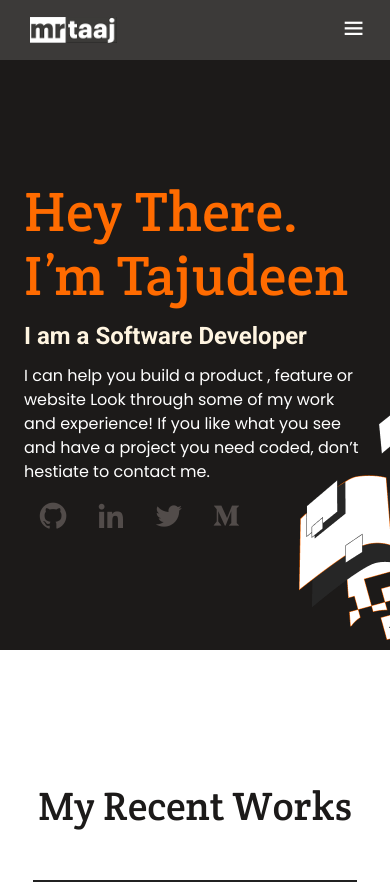
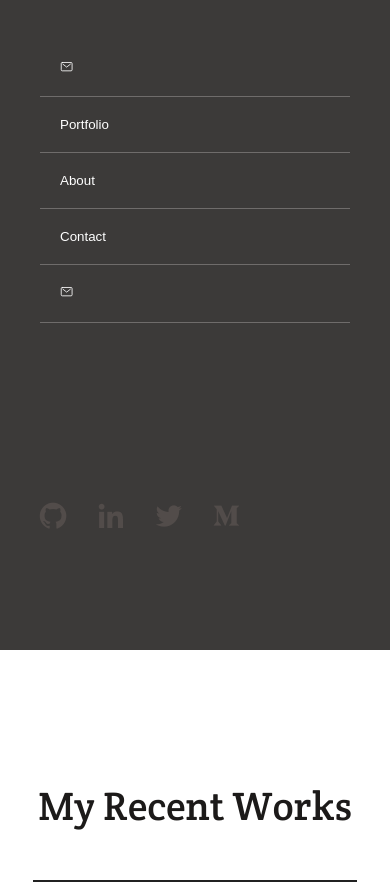
Before and after one commit to MrTaaJ/personal-portfolio, a website: page index.html in a window 390 px wide. Shown: the top 885 px of the page. Drawn offline with nearby package versions, Linux system fonts and the light colour scheme.

Commit message:
feat: start working on the mobile menu feature

```diff
--- a/css/mobile.css
+++ b/css/mobile.css
@@ -39,6 +39,35 @@ header {
 .desktop-nav {
   display: none;
 }
+
+
+
+.active{
+  position: absolute;
+  display: block;
+  /* place-items: center; */
+  height: 650px;
+  background-color: #3C3A39;
+  top: 0;
+  left: 0;
+  width: 100%;
+  overflow: hidden;
+  padding: 40px;
+}
+
+.active li{
+  display: grid;
+  place-items: start;
+  border-bottom: 1px solid #6F6C6B;
+  padding: 20px;
+}
+
+.active .desktop-button{
+  color: white;
+}
+
+
+
 
 main,
 .middle,
--- a/index.html
+++ b/index.html
@@ -35,7 +35,16 @@
               </button>
             </li>
           </ul>
-          <ul class="desktop-nav">
+          <ul class="desktop-nav active">
+            <li>
+              <button
+                type="button"
+                aria-label="cancel mobile menu"
+                class="desktop-button cancel-butt"
+              >
+                <ion-icon name="mail-outline" class="ion-icon"></ion-icon>
+              </button>
+            </li>
             <li>
               <button type="button" aria-label="Portfolio button" class="desktop-button">
                 Portfolio
```
